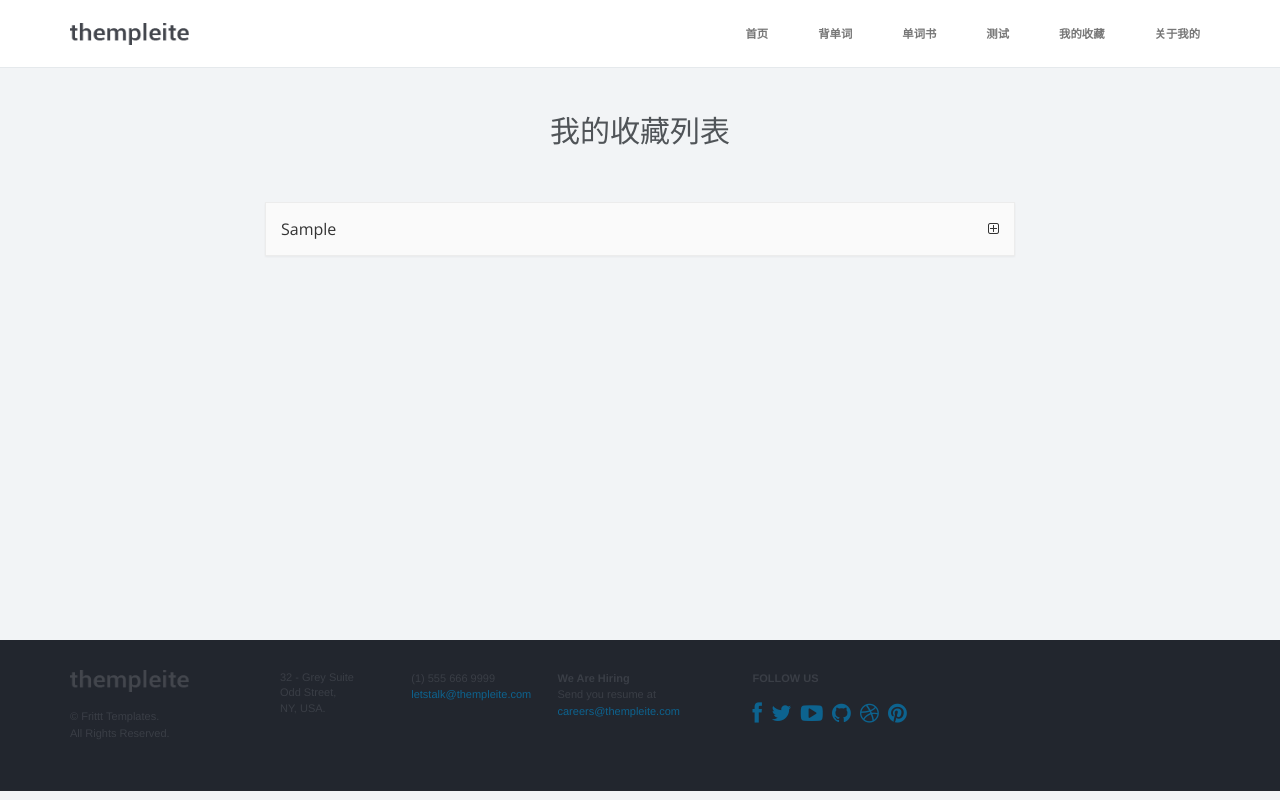
After one commit to YuNanlong/vocabularysite, a Django app: page /recite/favor in a window 1280 px wide. The commit adds this page. Run offline with Django 3.2, Linux system fonts and the light colour scheme; a user stored in the database is signed in; tables that the repository leaves empty hold one stand-in row (values such as "Sample post").

Commit message:
完成了收藏功能

```diff
--- a/accounts/models.py
+++ b/accounts/models.py
@@ -10,6 +10,7 @@ class User(AbstractUser):
     learned_words = models.ManyToManyField(WordSet, related_name='user_learned_words', through='recitewords.LearnedWord') # 已学单词
     daily_task_words = models.ManyToManyField(WordSet, related_name='user_daily_task_words', through='recitewords.DailyTask') # 每日任务单词
     exam_amount = models.IntegerField(default=0) # 测试的单词总量
+    favor_words = models.ManyToManyField(WordSet) # 用户收藏的单词
     # TODO avatar = ProcessedImageField(upload_to=avatar_upload_path, default='avatar/default.jpg', verbose_name='头像', processors=[ResizeToFill(85,85)])
 
     def __str__(self):
--- a/recitewords/templates/base.html
+++ b/recitewords/templates/base.html
@@ -1,5 +1,6 @@
 <!DOCTYPE html>
 <html>
+
 <head>
     <meta http-equiv="content-type" content="text/html;charset=UTF-8" />
     <meta charset="utf-8" />
@@ -293,6 +294,9 @@
                             <li>
                                 <a href="{% url 'exam' %}">测试</a>
                             </li>
+                            <li>
+                                <a href="{% url 'favor_word' %}">我的收藏</a>
+                            </li>
                             <li class="nav-item dropdown">
                                 <a href="#" class="nav-link dropdown-toggle" id="dropmenu" data-toggle="dropdown">
                                     {% if request.user.is_authenticated %} {% load staticfiles %} 关于我的 {% else %} 登录/注册 {% endif %}
@@ -408,4 +412,5 @@
     </script>
     <script type="text/javascript" src="/static/assets/js/core.js"></script>
 </body>
+
 </html>
--- a/recitewords/templates/exam.html
+++ b/recitewords/templates/exam.html
@@ -69,9 +69,6 @@
             success: function (json) {
                 window.word_list = json['word_list'];
                 window.id_list = json['id_list'];
-                console.log(window.word_list); // DEBUG
-                console.log(window.word_list[0]); // DEBUG
-                console.log(window.id_list); // DEBUG
                 window.i = 0;
                 window.correct_amount = 0;
                 if (window.word_list.length == 0) {
@@ -102,7 +99,7 @@
     $(document).on("click", "#unknow-btn", function () {
         var csrftoken = getCookie('csrftoken');
         var id = window.id_list[window.i];
-        console.log(id); // DEBUG
+
         $.ajax({
             url: window.location.href,
             type: "POST",
--- /dev/null
+++ b/recitewords/templates/favor_word.html
@@ -0,0 +1,46 @@
+{% extends "base.html" %}{% block content %}
+<div class="container" id="favor-word-wrapper">
+    <div class="section grey text-center m-t-60 p-t-40 p-b-40" id="banner-footer">
+        <h2 class="normal m-b-10">
+            我的收藏列表</h2>
+    </div>
+    <div class="row">
+        <div class="col-md-8 col-md-offset-2">
+            <div class="panel-group" id="accordion" role="tablist" aria-multiselectable="true">
+                {% for favor_word in favor_word_list %}
+                <div class="panel panel-default">
+                    <div class="panel-heading" role="tab" id="heading{{ favor_word.id }}">
+                        <h4 class="panel-title">
+                            <a class="collapsed" data-toggle="collapse" data-parent="#accordion" href="#collapse{{ favor_word.id }}" aria-expanded="false"
+                                aria-controls="collapse{{ favor_word.id }}">
+                                {{ favor_word.word.spelling }}
+                            </a>
+                        </h4>
+                    </div>
+                    <div id="collapse{{ favor_word.id }}" class="panel-collapse collapse" role="tabpanel" aria-labelledby="heading{{ favor_word.id }}">
+                        <div class="panel-body">
+                            {{ favor_word.word.meaning }}
+                        </div>
+                    </div>
+                </div>
+                {% endfor %}
+            </div>
+        </div>
+    </div>
+</div>
+<br>
+<br>
+<br>
+<script>
+    $(window).ready(function () {
+        var nav_height = $(".navbar").height();
+        var footer_height = $("#footer").height();
+        $("#favor-word-wrapper").css("min-height", window.innerHeight - nav_height - footer_height);
+    });
+
+    $(window).resize(function () {
+        var nav_height = $(".navbar").height();
+        var footer_height = $("#footer").height();
+        $("#favor-word-wrapper").css("min-height", window.innerHeight - nav_height - footer_height);
+    });
+</script> {% endblock content %}
--- a/recitewords/urls.py
+++ b/recitewords/urls.py
@@ -9,4 +9,5 @@ urlpatterns = [
     url(r'^search_word', views.search_word, name='search_word'),
     url(r'^recite_word', views.recite_word, name='recite_word'),
     url(r'^exam', views.exam, name='exam'),
+    url(r'^favor', views.favor_word, name="favor_word"),
 ]
--- a/recitewords/views.py
+++ b/recitewords/views.py
@@ -57,7 +57,12 @@ def recite_word(request):
             if next_word is None:
                 json_data = {'word_spelling': None, 'task_id': None, 'word_meaning': None}
             else:
-                json_data = {'word_spelling': next_word.word.word.spelling, 'task_id': next_word.task_id, 'word_meaning': next_word.word.word.meaning}
+                try:
+                    request.user.favor_words.get(pk=next_word.word.id)
+                    is_favored = True
+                except:
+                    is_favored = False
+                json_data = {'word_spelling': next_word.word.word.spelling, 'task_id': next_word.task_id, 'word_meaning': next_word.word.word.meaning, 'is_favored': is_favored}
             print(json_data) # DEBUG
             return JsonResponse(json_data)
         elif 'know' in request.POST:
@@ -75,7 +80,12 @@ def recite_word(request):
                 total = request.user.daily_task_words.count()
                 remained = request.user.remained_daily_task_amount()
                 proportion = remained / total
-                json_data = {'word_spelling': next_word.word.word.spelling, 'task_id': next_word.task_id, 'word_meaning': next_word.word.word.meaning, 'proportion': proportion}
+                try:
+                    request.user.favor_words.get(pk=next_word.word.id)
+                    is_favored = True
+                except:
+                    is_favored = False
+                json_data = {'word_spelling': next_word.word.word.spelling, 'task_id': next_word.task_id, 'word_meaning': next_word.word.word.meaning, 'proportion': proportion, 'is_favored': is_favored}
             return JsonResponse(json_data)
         else:
             return redirect('home')
@@ -93,7 +103,12 @@ def recite_word(request):
                 remained = request.user.remained_daily_task_amount()
                 remained_proportion = '%.0f%%' % (remained / total * 100)
                 finished_proportion = '%.0f%%' % (100 - remained / total * 100)
-                return render(request, 'recite_word.html', {'word': word, 'finished_proportion': finished_proportion, 'remained_proportion': remained_proportion})
+                try:
+                    request.user.favor_words.get(pk=word.word.id)
+                    is_favored = True
+                except:
+                    is_favored = False
+                return render(request, 'recite_word.html', {'word': word, 'finished_proportion': finished_proportion, 'remained_proportion': remained_proportion, 'is_favored': is_favored})
         except:
             return HttpResponse("<script>alert('尚未选择单词书!'); window.location.href='/accounts/setting';</script>")
 
@@ -124,3 +139,18 @@ def exam(request):
             return JsonResponse(json_data)
         else:
             return render(request, 'exam.html')
+
+@login_required
+def favor_word(request):
+    if request.method == 'POST':
+        print(request.POST)
+        word = get_object_or_404(DailyTask, user=request.user, task_id=int(request.POST['task-id'])).word
+        try:
+            request.user.favor_words.get(pk=word.id)
+            request.user.favor_words.remove(word)
+        except:
+            request.user.favor_words.add(word)
+        return JsonResponse({})
+    else:
+        favor_word_list = request.user.favor_words.all()
+        return render(request, 'favor_word.html', {'favor_word_list': favor_word_list})
--- a/static/assets/css/style.css
+++ b/static/assets/css/style.css
@@ -40,6 +40,7 @@
     color: #dc3545;
 }
 
+/* css绘制爱心 */
 .heart {
     position: relative;
     width: 12px;
@@ -71,6 +72,66 @@
     top: -50%;
 }
 
+/* 收藏单词的显示列表 */
+.panel-group .panel {
+	-webkit-border-radius: 0px;
+	-moz-border-radius: 0px;
+	border-radius: 0px;
+	border: none;
+}
+.panel-default > .panel-heading {
+	padding: 0;
+	outline: none;
+	border: none;
+	-webkit-border-radius: 0;
+	-moz-border-radius: 0;
+	-o-border-radius: 0;
+	border-radius: 0;
+	width: 100%;
+}
+.panel-default > .panel-heading + .panel-collapse > .panel-body {
+	border: 1px solid #f0f0f0;
+	border-top: none;
+	background-color: #fafafa
+}
+.panel-heading a {
+	font-weight: 400;
+	padding: 12px 35px 12px 15px;
+	display: inline-block;
+	width: 100%;
+	background-color: #fff;
+	color: #DB0A61;
+	position: relative;
+	text-decoration: none;
+	border: #ECECEC 1px solid;
+}
+.panel-heading a.collapsed {
+	color: #333333;
+	background-color: #FAFAFA;
+}
+.panel-heading a:after {
+	font-family: "FontAwesome";
+	content: "\f147";
+	position: absolute;
+	right: 15px;
+	font-size: 14px;
+	font-weight: 300;
+	top: 50%;
+	line-height: 1;
+	margin-top: -7px;
+}
+.panel-heading a.collapsed:after {
+	content: "\f196";
+}
+.panel-heading a:hover {
+	text-decoration: none;
+	background-color: #FFFFFF;
+	color: #DB0A61;
+}
+.panel-title a i {
+	padding-right: 10px;
+	font-size: 20px;
+}
 
 html{
 	font-size: 100%;
```
Also changed, not shown: recitewords/templates/home.html (+11 -3 lines), recitewords/templates/recite_word.html (+58 -8 lines), accounts/migrations/0004_user_favor_words.py (added).
